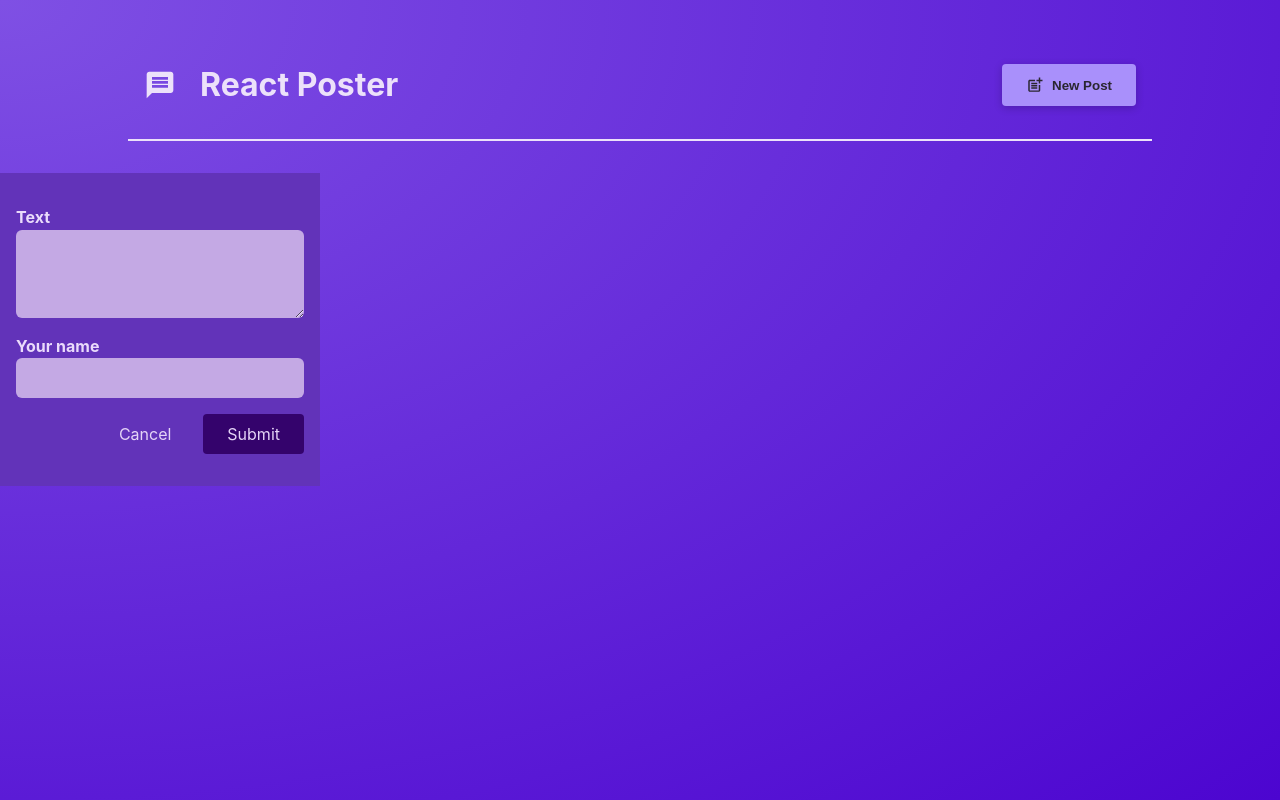
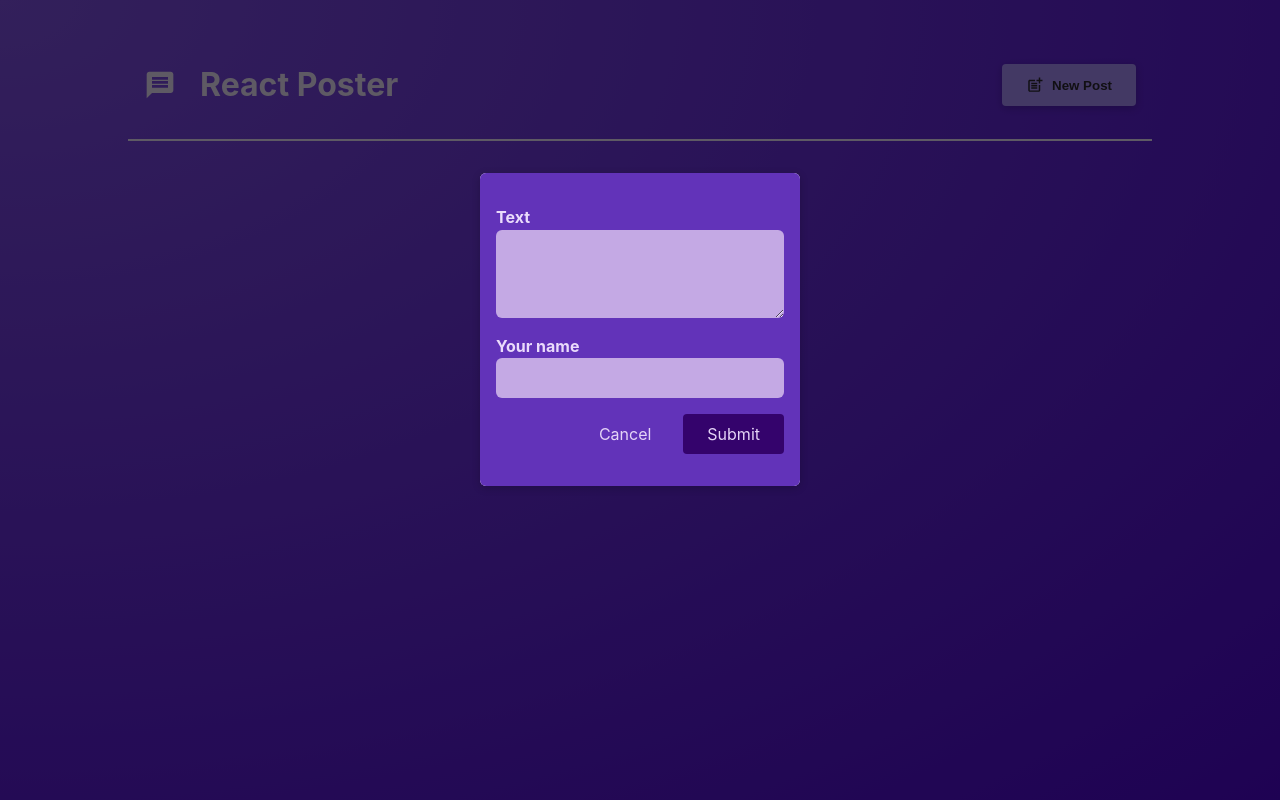
Before and after one commit to joaovicsa/react-projects, a React (Vite) app: page /create-post in a window 1280 px wide. Built offline with nearby package versions, Linux system fonts and the light colour scheme.

Commit message:
chore: removing unnecessary imports and functions

```diff
--- a/src/components/PostsList.jsx
+++ b/src/components/PostsList.jsx
@@ -1,12 +1,10 @@
 /** @format */
 
 import Post from './Post'
-import NewPost from '../routes/NewPost'
-import Modal from './Modal'
 import classes from './PostsList.module.css'
 import { useEffect, useState } from 'react'
 
-function PostsList({ isPosting, onStopPosting }) {
+function PostsList() {
   const [posts, setPosts] = useState([])
   const [isFetching, setIsFetching] = useState(false)
 
@@ -35,11 +33,6 @@ function PostsList({ isPosting, onStopPosting }) {
 
   return (
     <>
-      {isPosting && (
-        <Modal onClose={onStopPosting}>
-          <NewPost onCancel={onStopPosting} onAddPost={addPostHandler} />
-        </Modal>
-      )}
       {!isFetching && posts.length > 0 && (
         <ul className={classes.posts}>
           {posts.map((post) => (
--- a/src/routes/NewPost.jsx
+++ b/src/routes/NewPost.jsx
@@ -2,6 +2,7 @@
 
 import { useState } from 'react'
 import classes from './NewPost.module.css'
+import Modal from '../components/Modal'
 
 function NewPost({ onCancel, onAddPost }) {
   const [enteredBody, setEnteredBody] = useState('')
@@ -25,6 +26,7 @@ function NewPost({ onCancel, onAddPost }) {
   }
 
   return (
+    <Modal>
       <form className={classes.form} onSubmit={submitHandler}>
         <p>
           <label htmlFor="body">Text</label>
@@ -41,6 +43,7 @@ function NewPost({ onCancel, onAddPost }) {
           <button>Submit</button>
         </p>
       </form>
+    </Modal>
   )
 }
 
```
Lines whose indentation alone changed are shown as unchanged.
